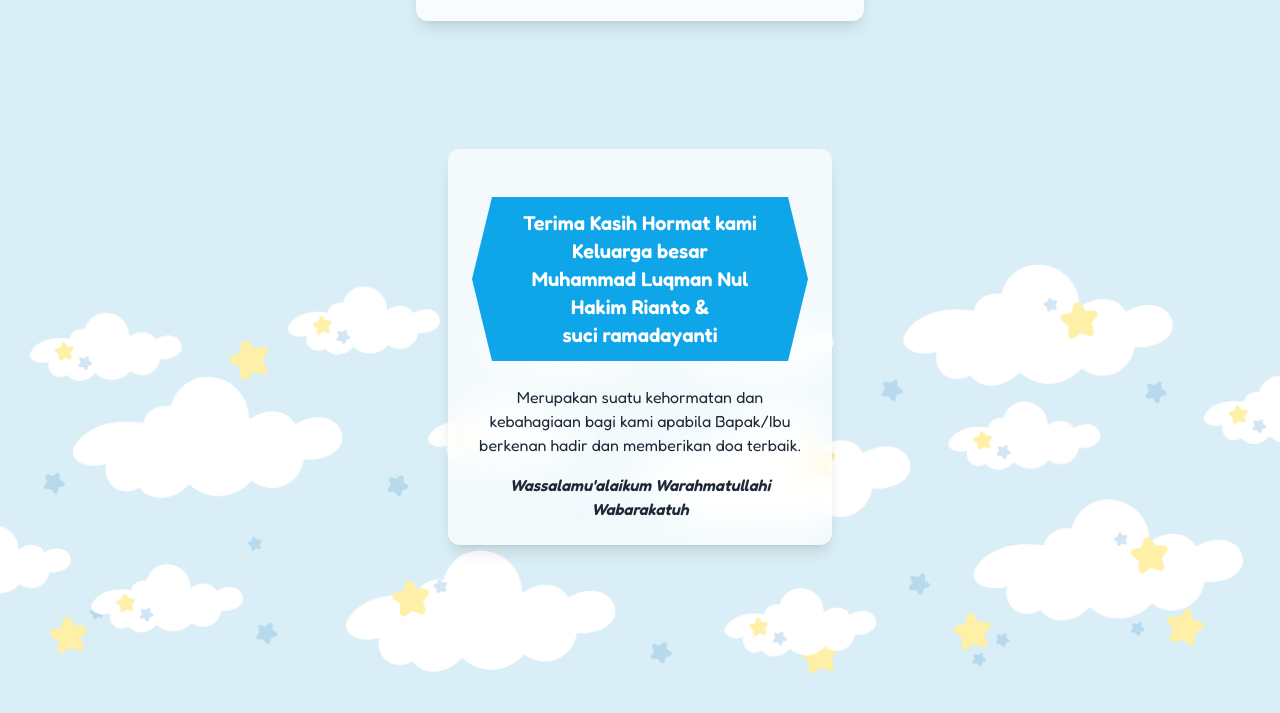
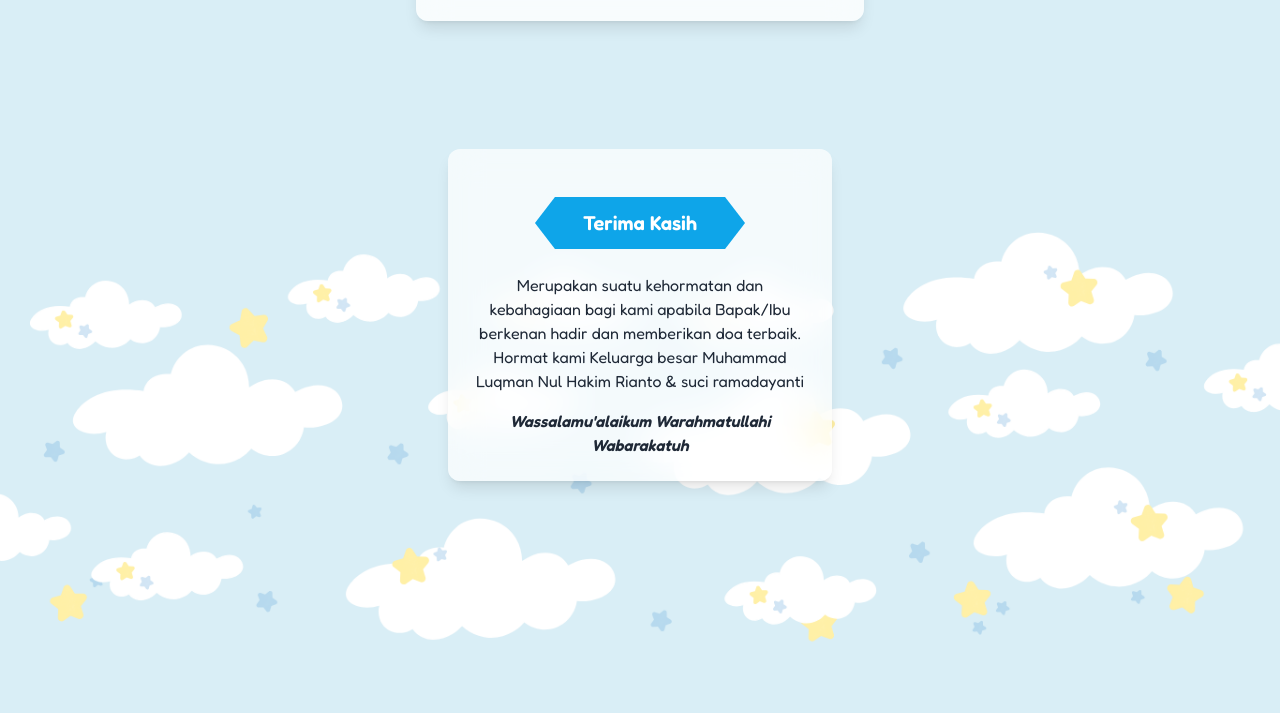
Before and after one commit to rillcuii/Tasmiyah-Khalid, a plain HTML site: page index.html in a window 1280 px wide. Shown: the part 2199-2912 px from the top of the page. Drawn offline with nearby package versions, Linux system fonts and the light colour scheme.

Commit message:
Update index.html

```diff
--- a/index.html
+++ b/index.html
@@ -165,13 +165,15 @@
       <div class="inline-block my-6">
         <div class="bg-sky-500 text-white font-bold text-xl px-12 py-3"
           style="clip-path: polygon(20px 0%, calc(100% - 20px) 0%, 100% 50%, calc(100% - 20px) 100%, 20px 100%, 0% 50%);">
-          Terima Kasih Hormat kami
-          Keluarga besar Muhammad Luqman Nul Hakim Rianto & suci ramadayanti
+          Terima Kasih
         </div>
       </div>
       <p class="text-base text-gray-800 mb-4">
         Merupakan suatu kehormatan dan kebahagiaan bagi kami apabila Bapak/Ibu berkenan hadir dan memberikan doa
         terbaik.
+        Hormat kami
+        Keluarga besar Muhammad Luqman Nul Hakim Rianto & suci ramadayanti
+
       </p>
       <p class="text-base text-gray-800 font-semibold italic">Wassalamu'alaikum Warahmatullahi Wabarakatuh</p>
     </div>
```
